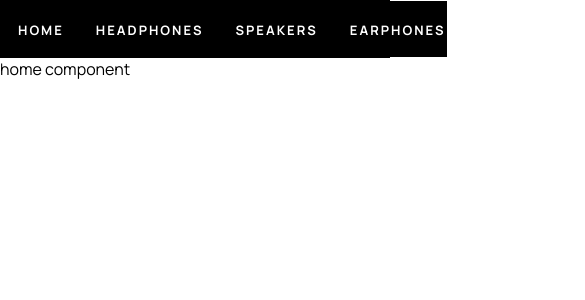
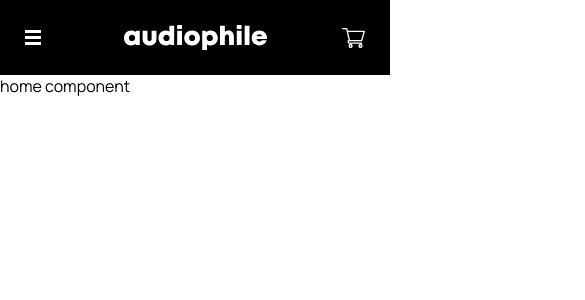
Before and after one commit to BBrownley/audiophile-ecommerce, a React (Create React App) app in the folder client/: page / in a window 390 px wide. Shown: the top 300 px of the page, 585 px wide, since content can reach past the window. Built offline with nearby package versions, Linux system fonts and the light colour scheme.

Commit message:
Built header (tablet/mobile)

```diff
--- a/client/src/components/Header/Header.elements.js
+++ b/client/src/components/Header/Header.elements.js
@@ -1,6 +1,7 @@
 import styled from "styled-components";
 
 import logo from "../../assets/shared/desktop/logo.svg";
+import hamburger from "../../assets/shared/tablet/icon-hamburger.svg";
 
 export const Container = styled.div`
   border: 1px dashed;
@@ -8,7 +9,16 @@ export const Container = styled.div`
   display: flex;
   justify-content: space-between;
   align-items: center;
-  padding: 0 1rem;
+  padding: 1rem 2.5rem;
+  @media (max-width: 800px) {
+    padding: 2rem 2.5rem;
+  }
+  @media (max-width: 400px) {
+    padding: 1.5rem;
+  }
+  @media (max-width: 305px) {
+    padding: 1rem 0.5rem;
+  }
 `;
 
 export const Logo = styled.div`
@@ -16,3 +26,26 @@ export const Logo = styled.div`
   height: 25px;
   width: 143px;
 `;
+
+export const HeaderLeft = styled.div`
+  display: flex;
+  align-items: center;
+`;
+
+export const HamburgerIcon = styled.div`
+  background: url(${hamburger});
+  height: 15px;
+  width: 16px;
+  margin-right: 2.5rem;
+  display: none;
+  @media (max-width: 800px) {
+    display: inline-block;
+  }
+`;
+
+export const MobileHeader = styled.div`
+  display: flex;
+  width: 100%;
+  justify-content: space-between;
+  align-items: center;
+`;
--- a/client/src/components/Header/Header.jsx
+++ b/client/src/components/Header/Header.jsx
@@ -1,16 +1,41 @@
 import React from "react";
+import useScreenWidth from "../../hooks/useScreenWidth";
 
 import NavLinks from "../NavLinks/NavLinks";
 import ShoppingCart from "../ShoppingCart/ShoppingCart";
 
-import { Container, Logo } from "./Header.elements";
+import {
+  Container,
+  Logo,
+  HeaderLeft,
+  HamburgerIcon,
+  MobileHeader
+} from "./Header.elements";
 
 export default function Header() {
+  const width = useScreenWidth();
+
   return (
     <Container>
-      <Logo />
-      <NavLinks />
-      <ShoppingCart />
+      {width > 400 && (
+        <>
+          <HeaderLeft>
+            <HamburgerIcon />
+            <Logo />
+          </HeaderLeft>
+
+          <NavLinks />
+          <ShoppingCart />
+        </>
+      )}
+
+      {width <= 400 && (
+        <MobileHeader>
+          <HamburgerIcon />
+          <Logo />
+          <ShoppingCart />
+        </MobileHeader>
+      )}
     </Container>
   );
 }
--- a/client/src/components/NavLinks/NavLinks.elements.js
+++ b/client/src/components/NavLinks/NavLinks.elements.js
@@ -31,4 +31,7 @@ export const Container = styled.div`
       }
     }
   }
+  @media (max-width: 800px) {
+    display: none;
+  }
 `;
--- a/client/src/components/ShoppingCart/ShoppingCart.elements.js
+++ b/client/src/components/ShoppingCart/ShoppingCart.elements.js
@@ -4,6 +4,12 @@ import cart from "../../assets/shared/desktop/icon-cart.svg";
 
 export const Container = styled.div`
   margin-left: 120px;
+  @media (max-width: 1050px) {
+    margin-left: 4rem;
+  }
+  @media (max-width: 925px) {
+    margin-left: 2rem;
+  }
 `;
 
 export const CartIcon = styled.div`
--- /dev/null
+++ b/client/src/hooks/useScreenWidth.jsx
@@ -0,0 +1,16 @@
+import React, { useState, useEffect } from "react";
+
+export default function useScreenWidth() {
+  const [screenWidth, setScreenWidth] = useState(window.innerWidth);
+
+  const updateWidth = () => {
+    setScreenWidth(window.innerWidth);
+  };
+
+  useEffect(() => {
+    window.addEventListener("resize", updateWidth);
+    return () => window.removeEventListener("resize", updateWidth);
+  });
+
+  return screenWidth;
+}
```
